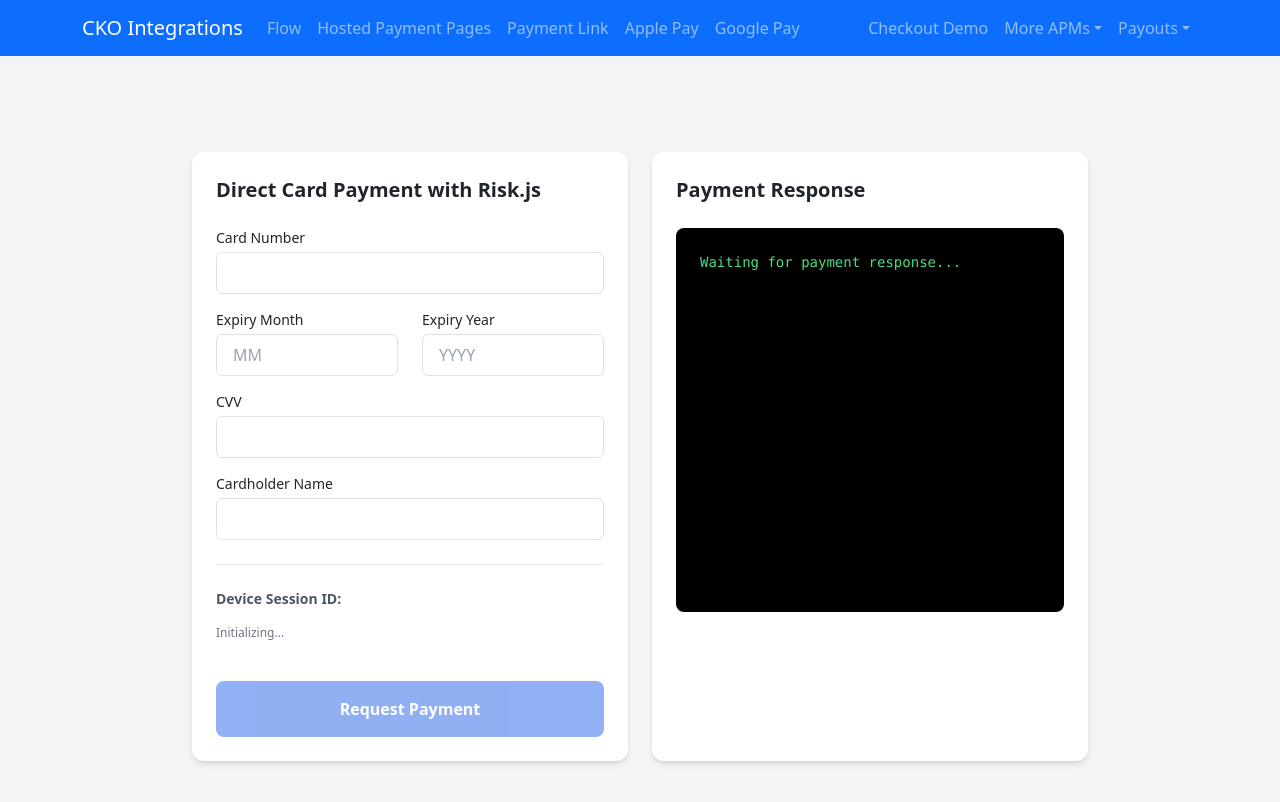
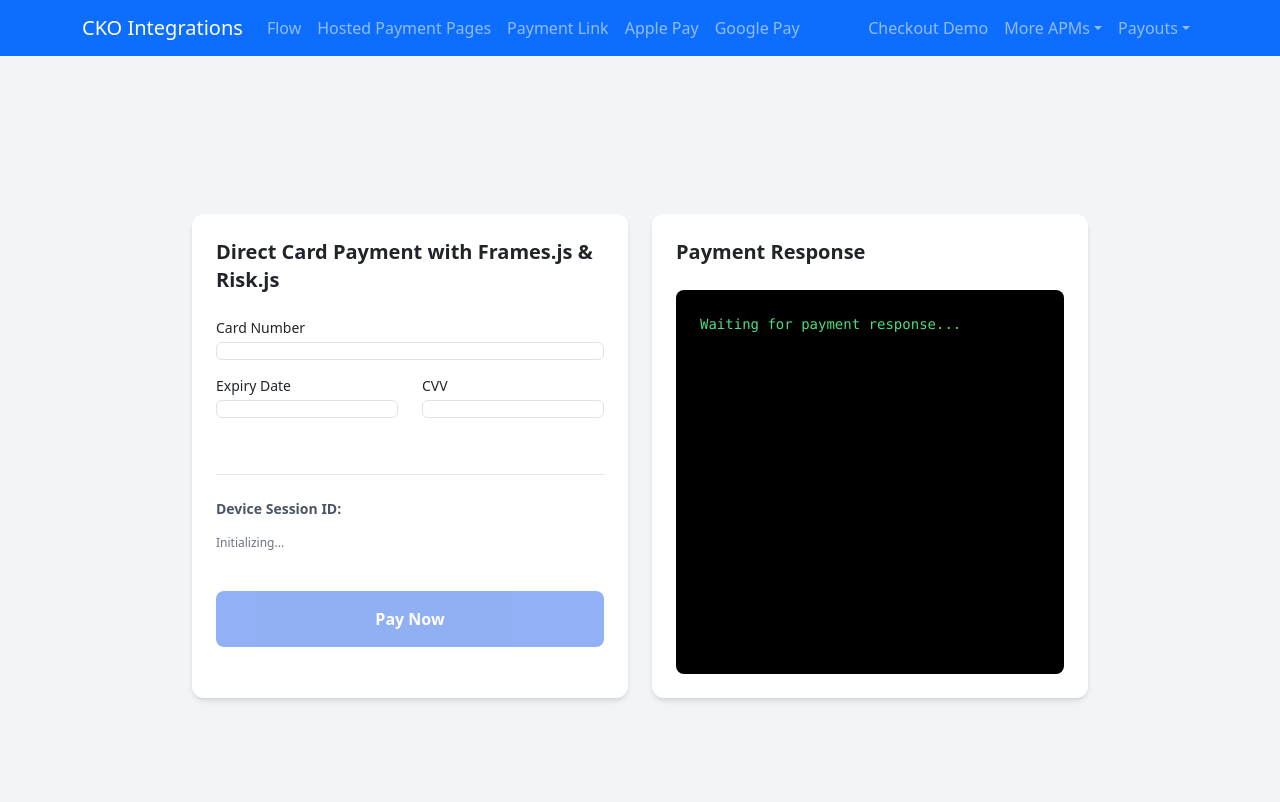
Before and after one commit to Mark-Reilly-Checkout/React-Flask-Project, a React (Create React App) app in the folder frontend/: page /requestPayment in a window 1280 px wide. Shown: the top 802 px of the page. Built offline with nearby package versions, Linux system fonts and the light colour scheme.

Commit message:
Adding Regular Payment request

```diff
--- a/frontend/src/components/RequestPayment.js
+++ b/frontend/src/components/RequestPayment.js
@@ -4,86 +4,137 @@ import { toast } from 'react-toastify';
 
 const RequestPayment = () => {
     const API_BASE_URL = process.env.REACT_APP_BACKEND_URL || "";
-    const [cardDetails, setCardDetails] = useState({
-        number: '',
-        expiry_month: '',
-        expiry_year: '',
-        cvv: '',
-        name: ''
-    });
     const [deviceSessionId, setDeviceSessionId] = useState(null);
     const [paymentResponse, setPaymentResponse] = useState(null);
     const [loading, setLoading] = useState(false);
 
-    // Effect to load and initialize the Risk.js SDK
+    // --- NEW: State for Frames.js ---
+    const [isCardValid, setIsCardValid] = useState(false);
+    const [cardToken, setCardToken] = useState(null);
+    const [errorMessage, setErrorMessage] = useState('');
+
+    // --- MODIFIED: This effect now handles both Risk.js and Frames.js ---
     useEffect(() => {
-        const scriptId = 'risk-js';
-        if (document.getElementById(scriptId)) {
-            return; // Script already added
-        }
-
-        const script = document.createElement('script');
-        script.id = scriptId;
-        script.src = "https://risk.sandbox.checkout.com/cdn/risk/2.3/risk.js";
-        script.defer = true;
-        script.integrity = "sha384-ZGdiIppkJzwran7Bjk0sUZy5z1mZGpR/MJx7LC0xCTyFE2sBpPFeLu4r15yGVei6";
-        script.crossOrigin = "anonymous";
-
-        script.addEventListener('load', async () => {
+        // --- 1. Load Risk.js SDK ---
+        const riskScriptId = 'risk-js';
+        if (!document.getElementById(riskScriptId)) {
+            const riskScript = document.createElement('script');
+            riskScript.id = riskScriptId;
+            riskScript.src = "https://risk.sandbox.checkout.com/cdn/risk/2.3/risk.js";
+            riskScript.defer = true;
+            riskScript.onload = async () => {
                 try {
-                console.log("Risk.js SDK loaded.");
-                // Initialize Risk.js with your public API key
                     const risk = await window.Risk.create("pk_sbox_z6zxchef4pyoy3bziidwee4clm4");
-                // Publish device data to get the session ID
                     const dsid = await risk.publishRiskData();
                     setDeviceSessionId(dsid);
-                toast.success(`Risk device session created: ${dsid}`);
-                console.log("Device Session ID:", dsid);
+                    toast.info(`Risk device session created.`);
                 } catch (err) {
                     console.error("Risk.js initialization failed:", err);
                     toast.error("Failed to initialize fraud detection SDK.");
                 }
-        });
+            };
+            document.body.appendChild(riskScript);
+        }
 
-        document.body.appendChild(script);
+        // --- 2. Load Frames.js SDK ---
+        const framesScriptId = 'frames-js';
+        if (document.getElementById(framesScriptId)) {
+            return;
+        }
+        const framesScript = document.createElement('script');
+        framesScript.id = framesScriptId;
+        framesScript.src = "https://cdn.checkout.com/js/framesv2.min.js";
+        framesScript.defer = true;
 
-        // Cleanup function to remove the script when the component unmounts
+        framesScript.onload = () => {
+            if (window.Frames) {
+                window.Frames.init("pk_sbox_z6zxchef4pyoy3bziidwee4clm4");
+
+                // --- Event Handlers for Frames ---
+                window.Frames.addEventHandler(
+                    window.Frames.Events.CARD_VALIDATION_CHANGED,
+                    (event) => {
+                        setIsCardValid(window.Frames.isCardValid());
+                    }
+                );
+
+                window.Frames.addEventHandler(
+                    window.Frames.Events.FRAME_VALIDATION_CHANGED,
+                    (event) => {
+                        const errors = {
+                            "card-number": "Please enter a valid card number",
+                            "expiry-date": "Please enter a valid expiry date",
+                            "cvv": "Please enter a valid cvv code",
+                        };
+                        if (!event.isValid && !event.isEmpty) {
+                            setErrorMessage(errors[event.element]);
+                        } else {
+                            setErrorMessage('');
+                        }
+                    }
+                );
+
+                window.Frames.addEventHandler(
+                    window.Frames.Events.CARD_TOKENIZED,
+                    (event) => {
+                        console.log("Card tokenized:", event.token);
+                        // We set the token and trigger the payment request from here
+                        setCardToken(event.token);
+                    }
+                );
+
+                window.Frames.addEventHandler(
+                    window.Frames.Events.CARD_TOKENIZATION_FAILED,
+                    (error) => {
+                        console.error("CARD_TOKENIZATION_FAILED: ", error);
+                        toast.error("Card tokenization failed.");
+                        setLoading(false); // Re-enable button
+                    }
+                );
+            }
+        };
+        document.body.appendChild(framesScript);
+
+        // Cleanup function
         return () => {
-            const riskScript = document.getElementById(scriptId);
-            if (riskScript) {
-                riskScript.remove();
-            }
+            const riskScript = document.getElementById(riskScriptId);
+            if (riskScript) riskScript.remove();
+            const framesScriptElem = document.getElementById(framesScriptId);
+            if (framesScriptElem) framesScriptElem.remove();
+            // It's good practice to clear Frames to remove handlers and instances
+            if (window.Frames) window.Frames.removeAllEventHandlers();
         };
     }, []);
 
-    const handleInputChange = (e) => {
-        const { name, value } = e.target;
-        setCardDetails(prev => ({ ...prev, [name]: value }));
-    };
+    // --- NEW: This effect triggers the payment request AFTER a token is received ---
+    useEffect(() => {
+        if (cardToken) {
+            handleRequestPaymentWithToken(cardToken);
+        }
+    }, [cardToken]);
 
-    const handleRequestPayment = async () => {
+
+    const handleFormSubmit = (e) => {
+        e.preventDefault();
         if (!deviceSessionId) {
             toast.error("Device session ID is not available. Please wait or refresh.");
             return;
         }
-
         setLoading(true);
         setPaymentResponse(null);
+        window.Frames.submitCard(); // This triggers the CARD_TOKENIZED event on success
+    };
 
+    const handleRequestPaymentWithToken = async (token) => {
         try {
-            // Construct the payment request payload
             const payload = {
                 source: {
-                    type: "card",
-                    number: cardDetails.number,
-                    expiry_month: parseInt(cardDetails.expiry_month),
-                    expiry_year: parseInt(cardDetails.expiry_year),
-                    cvv: cardDetails.cvv,
-                    name: cardDetails.name
+                    type: "token",
+                    token: token // Use the token from Frames
                 },
-                amount: 1000, // Example amount (e.g., 10.00 GBP)
+                amount: 1000,
                 currency: "GBP",
-                reference: `risk-demo-${Date.now()}`,
+                reference: `risk-frames-demo-${Date.now()}`,
                 risk: {
                     device_session_id: deviceSessionId
                 },
@@ -92,7 +143,6 @@ const RequestPayment = () => {
                 }
             };
 
-            // Send the request to your backend
             const response = await axios.post(`${API_BASE_URL}/api/request-card-payment`, payload);
             setPaymentResponse(response.data);
             toast.success(`Payment processed! Status: ${response.data.status}`);
@@ -102,6 +152,7 @@ const RequestPayment = () => {
             setPaymentResponse(error.response ? error.response.data : { error: error.message });
         } finally {
             setLoading(false);
+            setCardToken(null); // Reset token after use
         }
     };
 
@@ -110,42 +161,40 @@ const RequestPayment = () => {
             <div className="w-full max-w-4xl grid grid-cols-1 md:grid-cols-2 gap-6">
                 {/* Left Panel: Card Form */}
                 <div className="bg-white p-6 rounded-xl shadow-md">
-                    <h2 className="text-xl font-semibold mb-4">Direct Card Payment with Risk.js</h2>
+                    <h2 className="text-xl font-semibold mb-4">Direct Card Payment with Frames.js & Risk.js</h2>
+
+                    {/* --- MODIFIED: This is now a form that uses Frames.js placeholders --- */}
+                    <form id="payment-form" onSubmit={handleFormSubmit}>
                         <div className="space-y-4">
                             <div>
                                 <label className="block text-sm font-medium mb-1">Card Number</label>
-                            <input type="text" name="number" value={cardDetails.number} onChange={handleInputChange} className="w-full border rounded px-3 py-2" />
+                                <div className="card-number-frame w-full border rounded px-3 py-2"></div>
                             </div>
                             <div className="flex gap-4">
                                 <div className="flex-1">
-                                <label className="block text-sm font-medium mb-1">Expiry Month</label>
-                                <input type="text" name="expiry_month" value={cardDetails.expiry_month} onChange={handleInputChange} className="w-full border rounded px-3 py-2" placeholder="MM" />
+                                    <label className="block text-sm font-medium mb-1">Expiry Date</label>
+                                    <div className="expiry-date-frame w-full border rounded px-3 py-2"></div>
                                 </div>
                                 <div className="flex-1">
-                                <label className="block text-sm font-medium mb-1">Expiry Year</label>
-                                <input type="text" name="expiry_year" value={cardDetails.expiry_year} onChange={handleInputChange} className="w-full border rounded px-3 py-2" placeholder="YYYY" />
+                                    <label className="block text-sm font-medium mb-1">CVV</label>
+                                    <div className="cvv-frame w-full border rounded px-3 py-2"></div>
                                 </div>
                             </div>
-                        <div>
-                            <label className="block text-sm font-medium mb-1">CVV</label>
-                            <input type="text" name="cvv" value={cardDetails.cvv} onChange={handleInputChange} className="w-full border rounded px-3 py-2" />
-                        </div>
-                        <div>
-                            <label className="block text-sm font-medium mb-1">Cardholder Name</label>
-                            <input type="text" name="name" value={cardDetails.name} onChange={handleInputChange} className="w-full border rounded px-3 py-2" />
-                        </div>
+                            <div className="text-red-500 text-sm h-4">{errorMessage}</div>
                         </div>
                         <div className="mt-4 pt-4 border-t">
                             <p className="text-sm text-gray-600"><strong>Device Session ID:</strong></p>
                             <p className="text-xs text-gray-500 break-all">{deviceSessionId || "Initializing..."}</p>
                         </div>
                         <button
-                        onClick={handleRequestPayment}
-                        disabled={loading || !deviceSessionId}
+                            type="submit"
+                            id="pay-button"
+                            disabled={loading || !isCardValid || !deviceSessionId}
                             className="mt-4 w-full bg-blue-600 text-white font-semibold py-3 px-6 rounded-lg hover:bg-blue-700 transition duration-300 disabled:opacity-50"
                         >
-                        {loading ? "Processing..." : "Request Payment"}
+                            {loading ? "Processing..." : "Pay Now"}
                         </button>
+                    </form>
                 </div>
 
                 {/* Right Panel: Response */}
```
Lines whose indentation alone changed are shown as unchanged.
